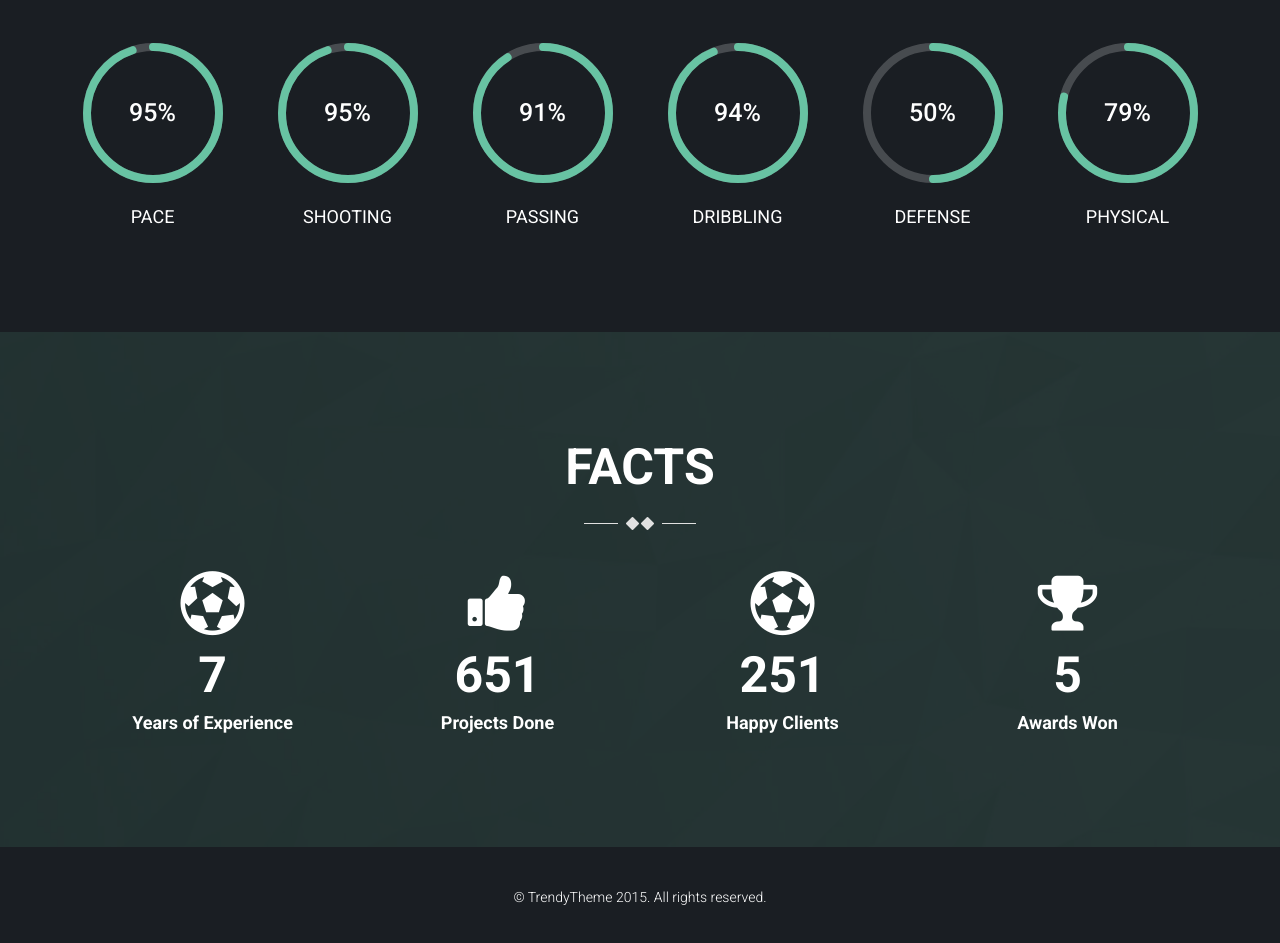
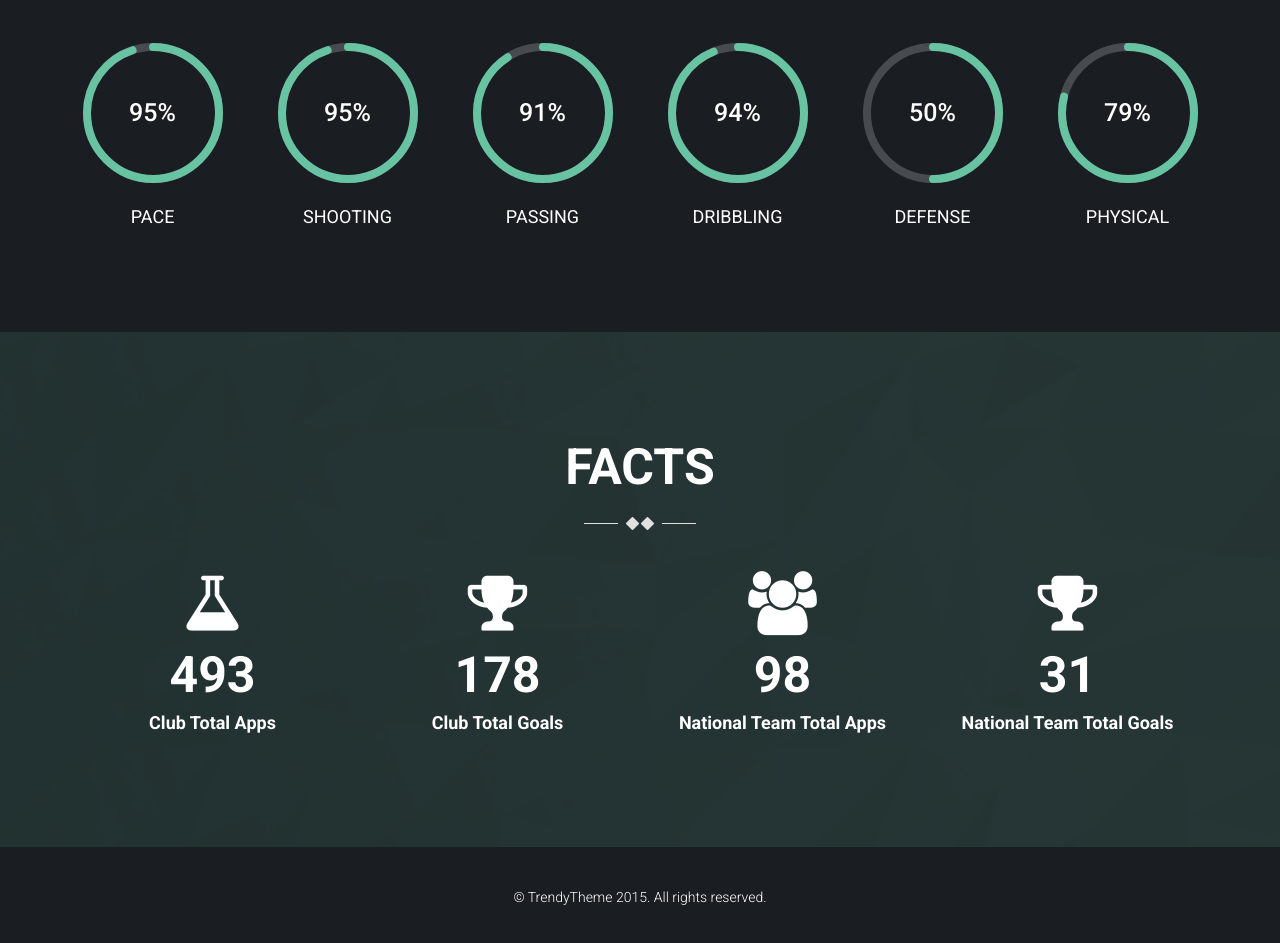
Before and after one commit to SoStellar/DII_M4_01, a plain HTML site: page index.html in a window 1280 px wide. Shown: the part 2084-3027 px from the top of the page. Drawn offline with Linux system fonts and the light colour scheme; some packages are replaced by stand-ins of ours; a script that the page names is missing.

Commit message:
Update Icons
by Ong

```diff
--- a/index.html
+++ b/index.html
@@ -255,24 +255,24 @@
             <div class="col-md-12">
               <div class="count-wrap">
                 <div class="col-sm-3 col-xs-6">
-                  <i class="fa fa-futbol-o"></i>
-                  <h3 class="timer">7</h3>
-                  <p>Years of Experience</p>
-                </div>
-                <div class="col-sm-3 col-xs-6">
-                  <i class="fa fa-thumbs-up"></i>
-                  <h3 class="timer">651</h3>
-                  <p>Projects Done</p>
-                </div>
-                <div class="col-sm-3 col-xs-6">
-                  <i class="fa fa-futbol-o"></i>
-                  <h3 class="timer">251</h3>
-                  <p>Happy Clients</p>
+                  <i class="fa fa-flask"></i>
+                  <h3 class="timer">493</h3>
+                  <p>Club Total Apps</p>
                 </div>
                 <div class="col-sm-3 col-xs-6">
                   <i class="fa fa-trophy"></i>
-                  <h3 class="timer">5</h3>
-                  <p>Awards Won</p>
+                  <h3 class="timer">178</h3>
+                  <p>Club Total Goals</p>
+                </div>
+                <div class="col-sm-3 col-xs-6">
+                  <i class="fa fa-users"></i>
+                  <h3 class="timer">98</h3>
+                  <p>National Team Total Apps</p>
+                </div>
+                <div class="col-sm-3 col-xs-6">
+                  <i class="fa fa-trophy"></i>
+                  <h3 class="timer">31</h3>
+                  <p>National Team Total Goals</p>
                 </div>
               </div><!-- /count-wrap -->
             </div><!-- /.col-md-12 -->
```
